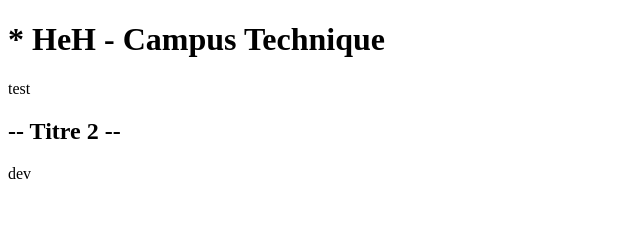
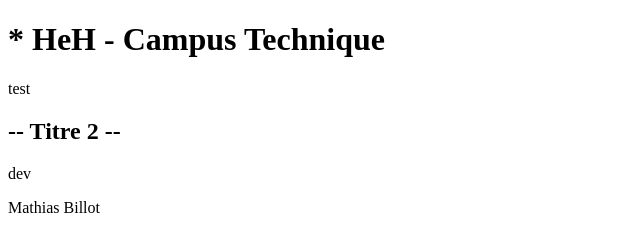
Before and after one commit to spectaA/devDemo, a plain HTML site: page index.html in a window 1280 px wide. Shown: the whole page, without its empty margins (0-640 px from the left). Drawn offline with Linux system fonts and the light colour scheme.

Commit message:
mathias billot

```diff
--- a/index.html
+++ b/index.html
@@ -10,5 +10,6 @@
     <p> test </p>
     <h2> -- Titre 2 -- </h2>
     <p>dev</p>
+    <div>Mathias Billot</div>
 </body>
 </html>
```
